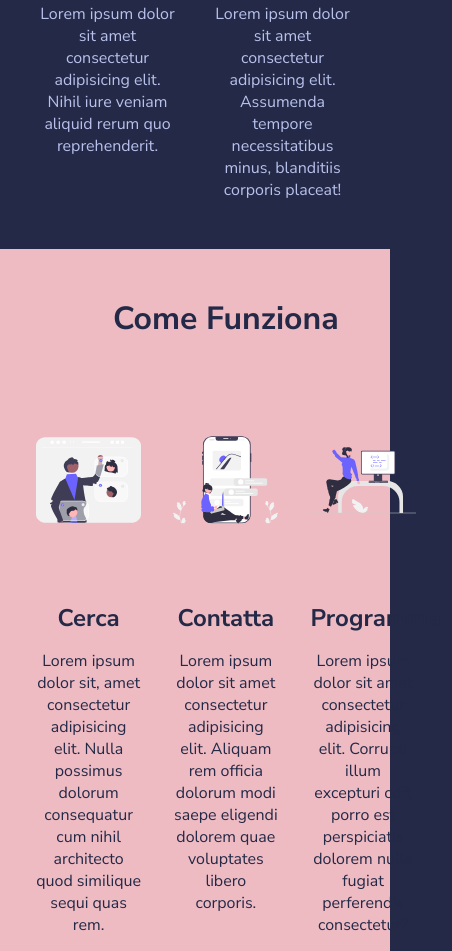
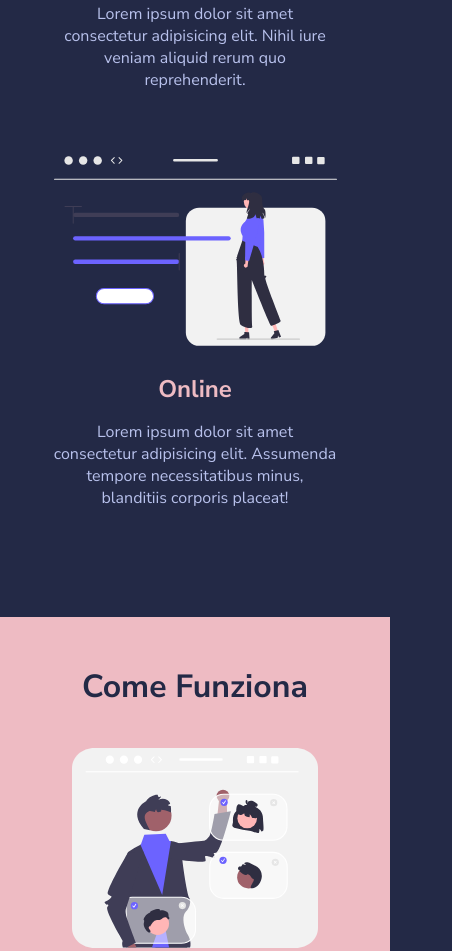
Before and after one commit to Manu199/html-css-resp-wannabe, a plain HTML site: page index.html in a window 390 px wide. Shown: the part 500-1451 px from the top of the page, 452 px wide, since content can reach past the window. Drawn offline with Linux system fonts and the light colour scheme.

Commit message:
[add] media query

```diff
--- a/css/style.css
+++ b/css/style.css
@@ -129,9 +129,51 @@ img {
  ************************************************/
 
 
-@media screen and (max-width: 768px){
-    .container {
-        width: fit-content;
+@media screen and (max-width: 768px) {
+
+    .container{
+        width: 100%;
+    }
+
+    .row {
+        display: flex;
+        flex-wrap: wrap;
+        justify-content: center;
+    }
+
+    .steps .col {
+        width: 50%;
     }
 
  }
+
+@media screen and (max-width: 480px) {
+
+    .container{
+        width: 100%;
+    }
+
+    .row {
+        display: flex;
+        flex-direction: column;
+        justify-content: center;
+        align-items: center;
+    }
+
+    .lessons  .col {
+        width: 90%;
+        padding-bottom: 30px;
+    }
+
+    .card {
+        padding-bottom: 30px;
+    }
+
+    .steps .col {
+        width: 90%;
+    }
+
+    .why-us .col-left {
+        width: 90%;
+    }
+ }
--- a/index.html
+++ b/index.html
@@ -2,11 +2,13 @@
 <html>
     <head>
         <meta charset="utf-8" />
+        <meta name="viewport" content="width=device-width, initial-scale=1.0">
         <title>Boolean Academy</title>
         <!-- Fonts -->
         <link
             href="https://fonts.googleapis.com/css2?family=Nunito+Sans:wght@400;700&display=swap"
             rel="stylesheet"
+
         />
         <!-- Main Styles -->
         <link rel="stylesheet" href="./css/style.css" />
```
